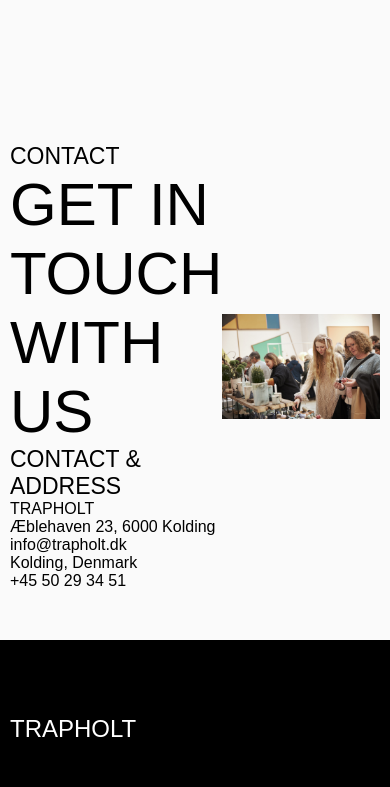
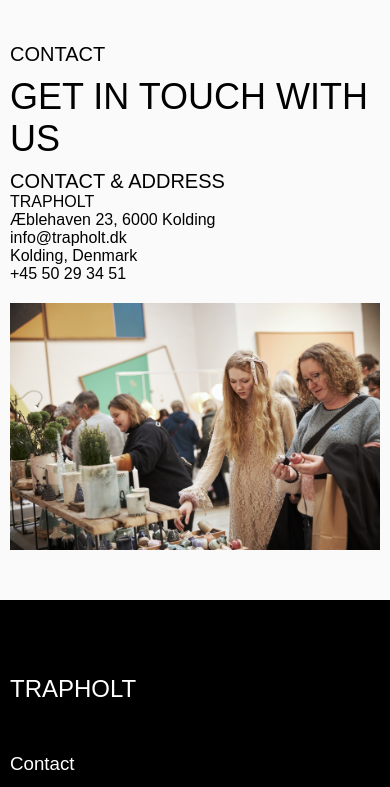
Before and after one commit to mistoman/Trapholtwebsite, a plain HTML site: page subpages/aboutus.html in a window 390 px wide. Shown: the part 57-844 px from the top of the page. Drawn offline with Linux system fonts and the light colour scheme.

Commit message:
fixed js and minor css

```diff
--- a/css/_aboutus.scss
+++ b/css/_aboutus.scss
@@ -30,13 +30,6 @@
 
 }
 
-
-
-
-
-
-
-
 .aboutusimg {
 
 
@@ -44,3 +37,46 @@
         width: 100%;
     }
 }
+
+@media screen and (max-width: 640px) {
+
+    .aboutuscard {
+        padding-top: 100px;
+
+
+        display: flex;
+        flex-direction: column;
+    }
+
+    .contactusinfo {
+
+        li{
+            list-style: none;
+        }
+
+        p {
+            font-size: 20px;
+        }
+
+
+
+        h2 {
+
+            padding: 10px 0px;
+
+            font-size: 36px;
+
+        }
+
+    }
+
+    .aboutusimg {
+        padding-top: 20px;
+
+
+        img {
+            width: 100%;
+        }
+    }
+
+}
--- a/js/main.js
+++ b/js/main.js
@@ -131,6 +131,11 @@
 window.onresize = function() {recalculateSlide()};
 
 function recalculateSlide() {
+
+    if (!document.querySelector(".arrow-right")) {
+        return;
+    }
+
     if (window.innerWidth <= 640) {
         if (currentSlide >= maxSlides - 1) {
             document.querySelector(".arrow-right").classList.add("hidden");
```
Also changed, not shown: css/style.css, 1 other file.
